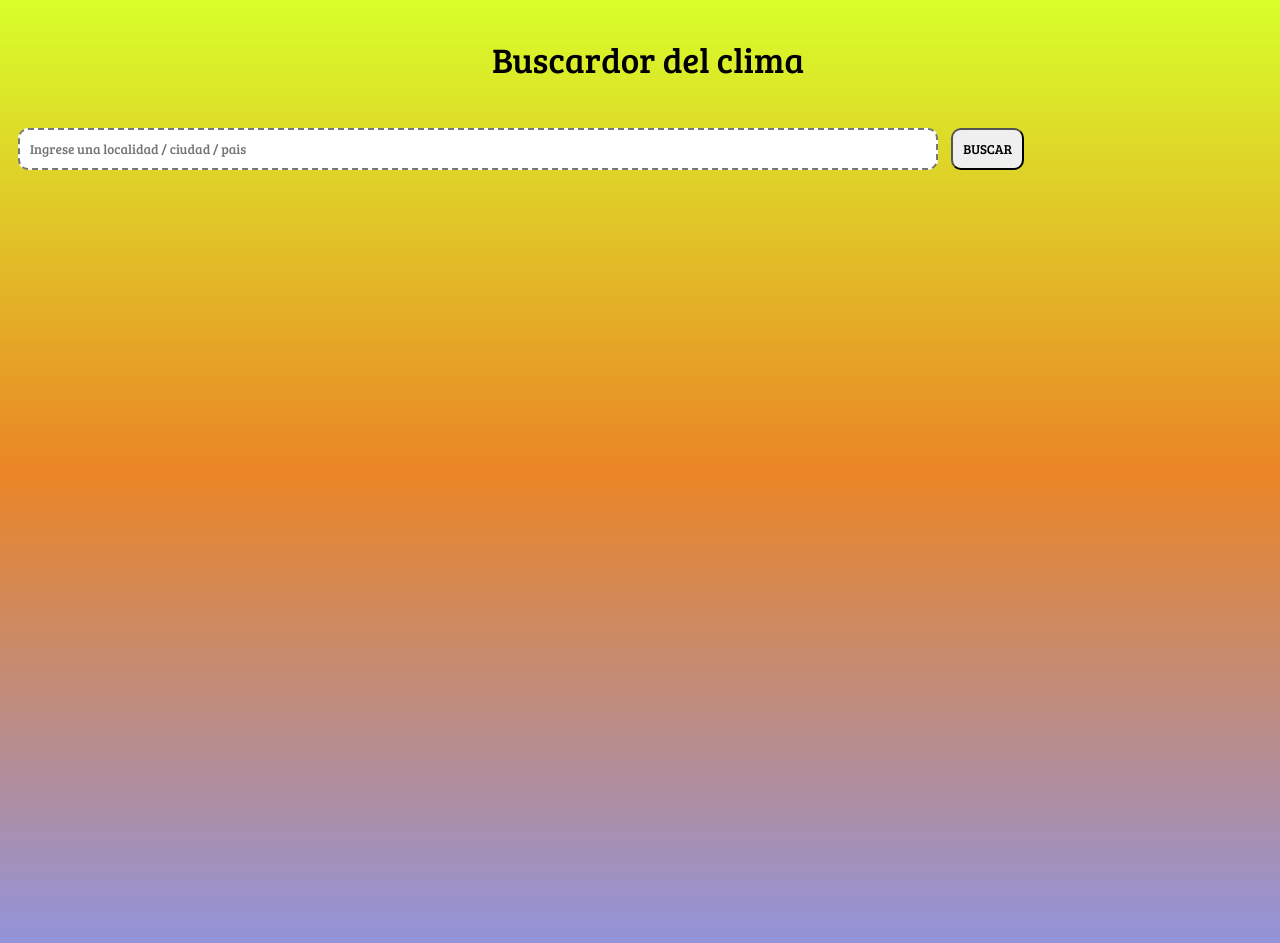
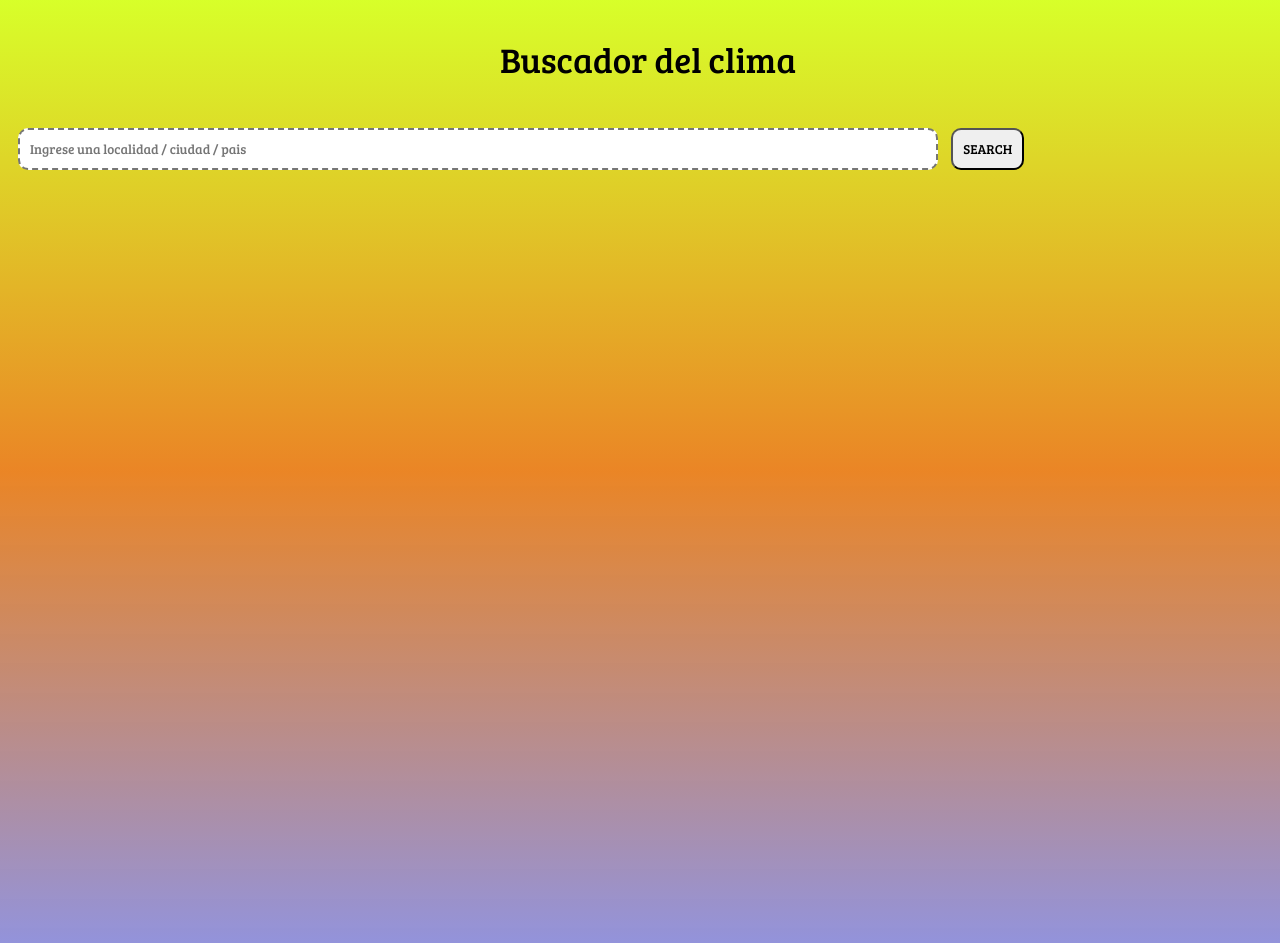
Before and after one commit to GraciaCorvalan/Clima, a plain HTML site: page index.html in a window 1280 px wide. Drawn offline with Linux system fonts and the light colour scheme.

Commit message:
nombre de boton a SEARCH

```diff
--- a/index.html
+++ b/index.html
@@ -11,10 +11,10 @@
 
 <body>
     <div class="container">
-        <p>Buscardor del clima</p>
+        <p>Buscador del clima</p>
         <label>
             <input type="text" id="ciudad" list="cities" placeholder="Ingrese una localidad / ciudad / pais">
-            <button id="btnbuscar">BUSCAR</button>
+            <button id="btnbuscar">SEARCH</button>
         </label>
         <datalist id="cities">
             <!--posibilidades-->
```
